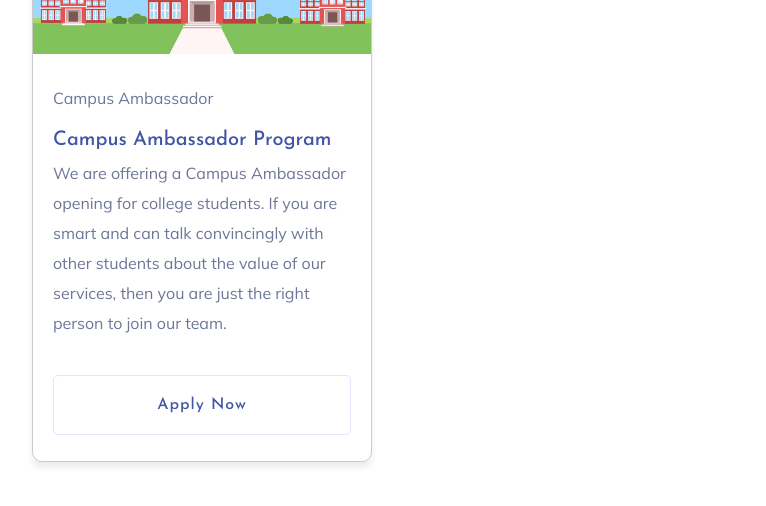
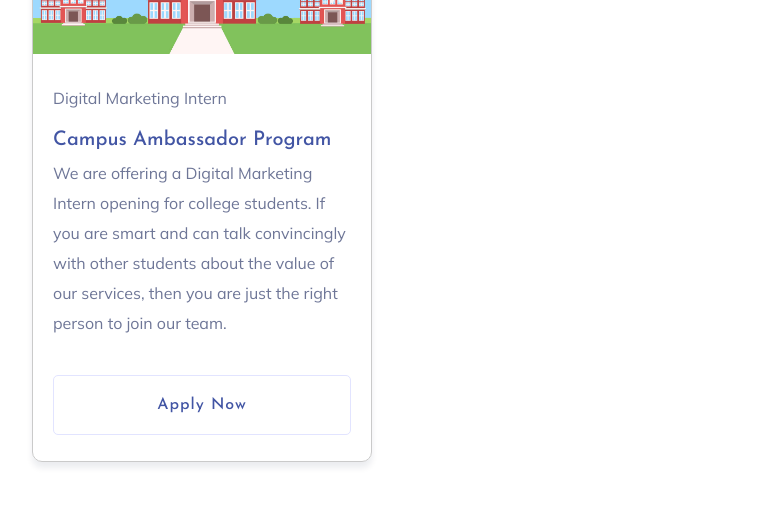
Before and after one commit to jazzliketech/jazzliketechnologies.com, a plain HTML site: page careers.html in a window 1280 px wide. Shown: the part 724-1230 px from the top of the page, without its empty margins (38-804 px from the left). Drawn offline with Linux system fonts and the light colour scheme.

Commit message:
Update careers.html

```diff
--- a/careers.html
+++ b/careers.html
@@ -130,9 +130,9 @@
                                 <a href="https://docs.google.com/forms/d/e/1FAIpQLSfaNZ2HBb6WoYsUGvYDqhys7Vpnsgzadeiv0P0-zSrOicDWuA/viewform" target="blank"><img src="assets/img/gallery/cap.jpg" alt=""></a>
                             </div>
                             <div class="properties__caption">
-                                <p>Campus Ambassador</p>
+                                <p>Digital Marketing Intern</p>
                                 <h3><a href="https://docs.google.com/forms/d/e/1FAIpQLSfaNZ2HBb6WoYsUGvYDqhys7Vpnsgzadeiv0P0-zSrOicDWuA/viewform" target="blank">Campus Ambassador Program</a></h3>
-                                <p>We are offering a Campus Ambassador opening for college students. If you are smart and can talk convincingly with other students about the value of our services, then you are just the right person to join our team.
+                                <p>We are offering a Digital Marketing Intern opening for college students. If you are smart and can talk convincingly with other students about the value of our services, then you are just the right person to join our team.
 
                                 </p>
                                 <div class="properties__footer d-flex justify-content-between align-items-center">
```
